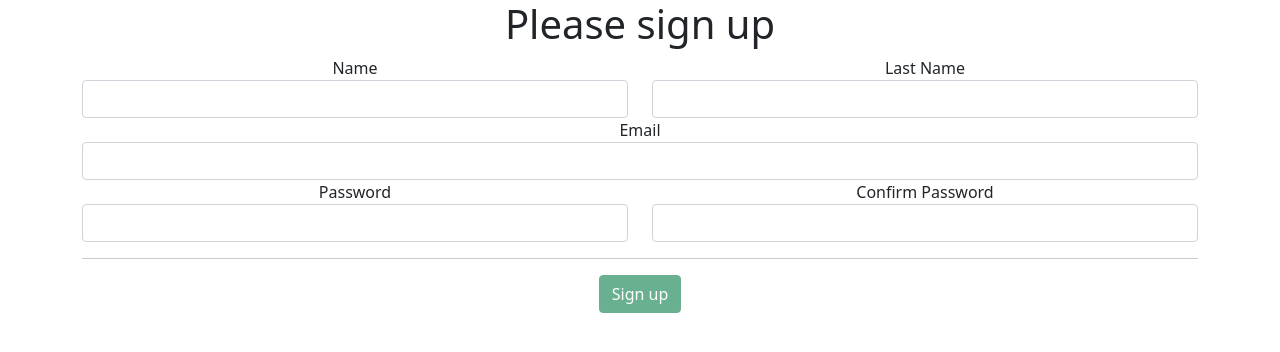
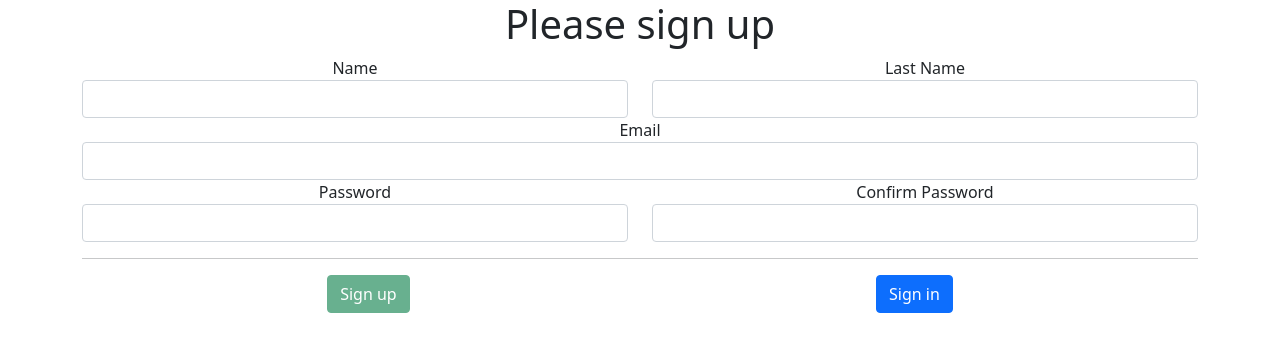
Before and after one commit to matheusysd/wall-app-frontend, a React (Create React App) app: page /signup in a window 1280 px wide. Shown: the top 352 px of the page. Built offline with nearby package versions, Linux system fonts and the light colour scheme.

Commit message:
add signin button at signup page

```diff
--- a/src/pages/SignUp/index.jsx
+++ b/src/pages/SignUp/index.jsx
@@ -83,6 +83,7 @@ export default function SignUp() {
           </div>
         </div>
         <hr />
+      </form>
       <div className="container d-flex justify-content-around">
         <button
           type="button"
@@ -92,8 +93,14 @@ export default function SignUp() {
         >
           Sign up
         </button>
+        <button
+          type="button"
+          className="btn btn-primary"
+          onClick={() => history.push("/")}
+        >
+          Sign in
+        </button>
       </div>
-      </form>
     </div>
   );
 }
```
Lines whose indentation alone changed are shown as unchanged.
